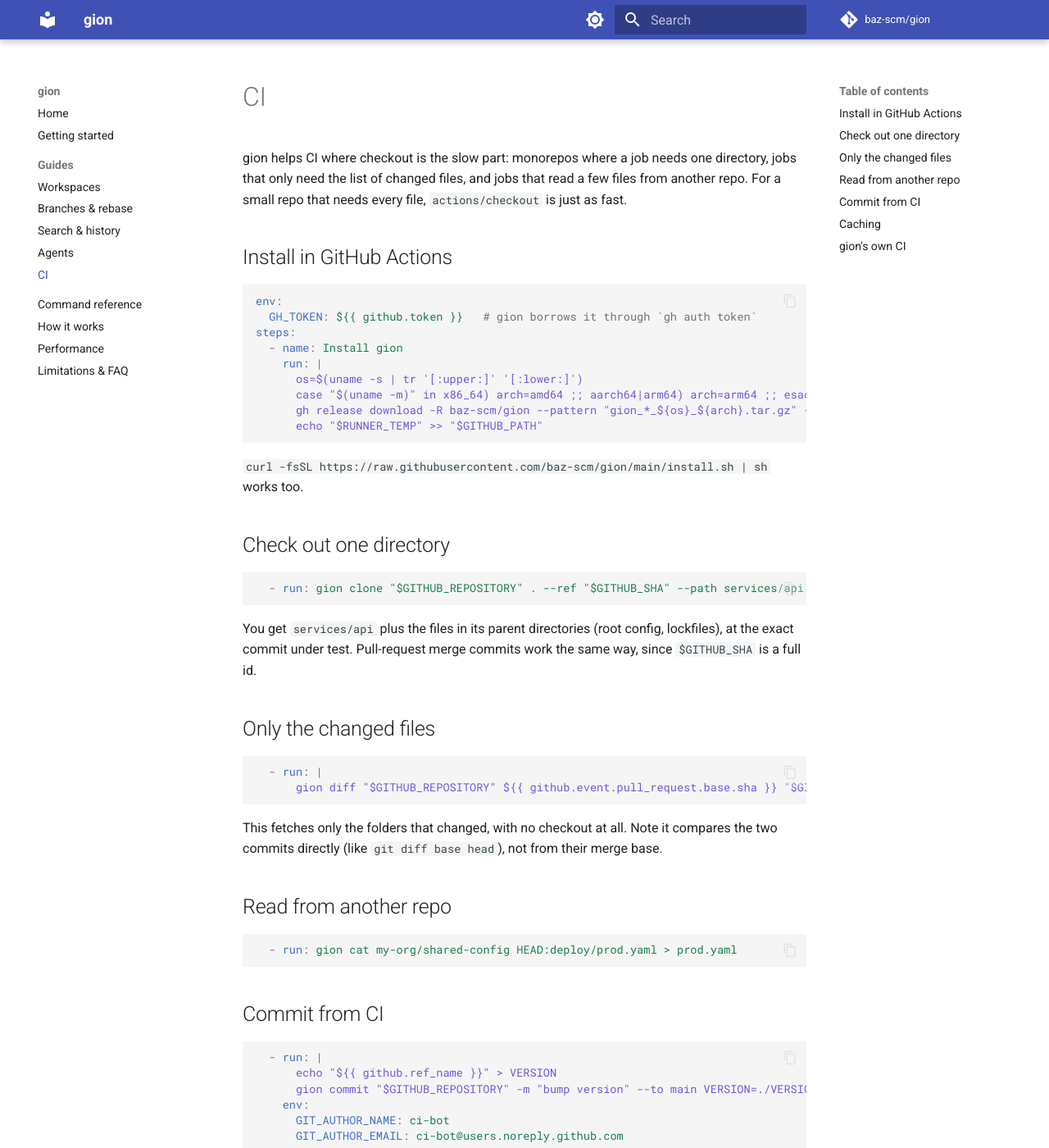
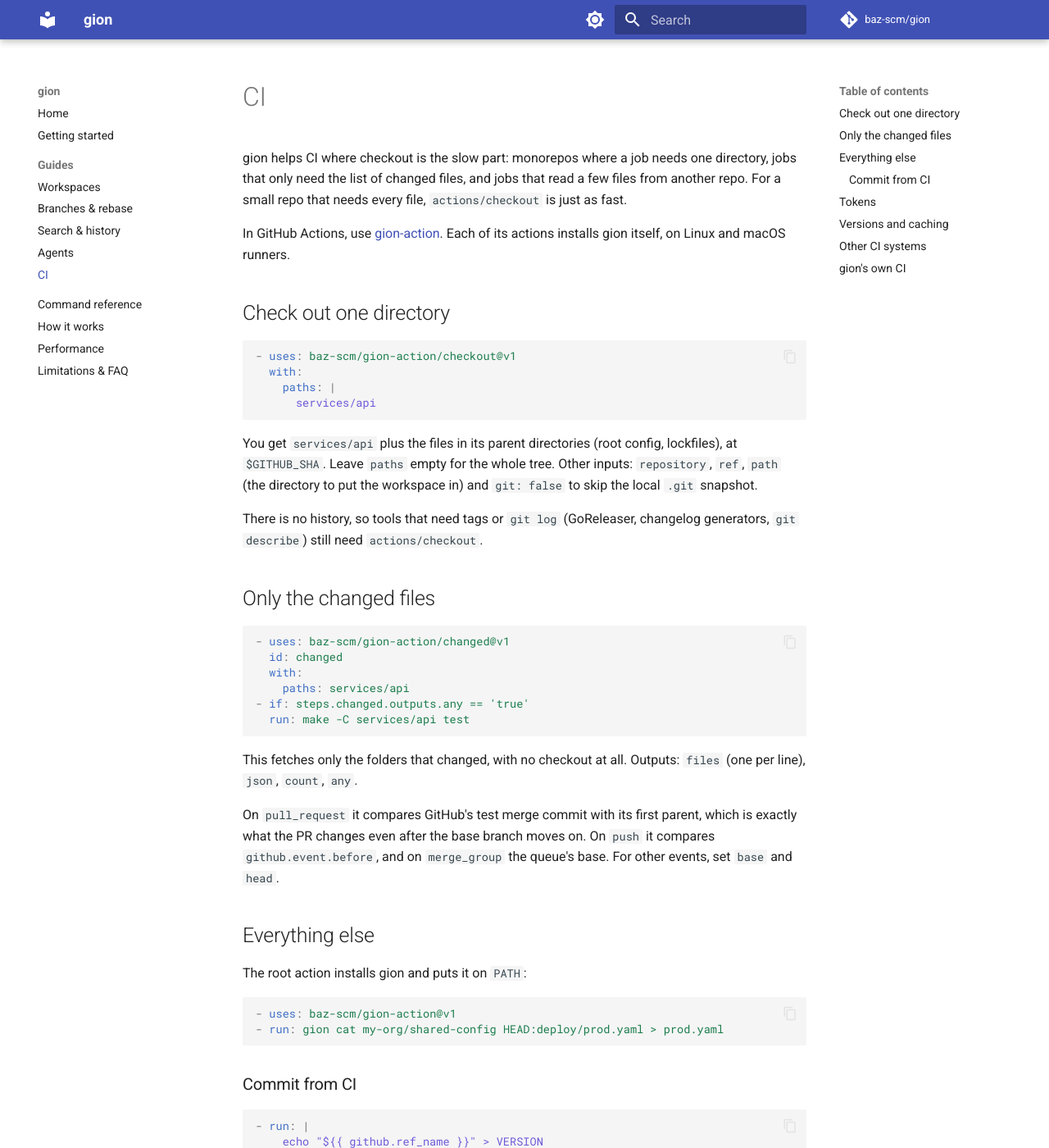
Before and after one commit to baz-scm/gion, an MkDocs documentation site: the page built from docs/ci.md, in a window 1280 px wide and 1400 px high. Shown: the whole window at 82% size. Built offline with MkDocs 1.6.1 and Material for MkDocs 9.7.7, drawn with Linux system fonts in a browser that asks for light colours; comment, search, counter and statistics services are not loaded; some of the changed text lies outside the part shown.

Commit message:
docs: point CI users and agents at gion-action
Co-Authored-By: Claude Opus 5.5 <noreply@anthropic.com>

````diff
--- a/docs/ci.md
+++ b/docs/ci.md
@@ -2,62 +2,86 @@
 
 gion helps CI where checkout is the slow part: monorepos where a job needs one directory, jobs that only need the list of changed files, and jobs that read a few files from another repo. For a small repo that needs every file, `actions/checkout` is just as fast.
 
-## Install in GitHub Actions
-
-```yaml
-env:
-  GH_TOKEN: ${{ github.token }}   # gion borrows it through `gh auth token`
-steps:
-  - name: Install gion
-    run: |
-      os=$(uname -s | tr '[:upper:]' '[:lower:]')
-      case "$(uname -m)" in x86_64) arch=amd64 ;; aarch64|arm64) arch=arm64 ;; esac
-      gh release download -R baz-scm/gion --pattern "gion_*_${os}_${arch}.tar.gz" -O - | tar -xz -C "$RUNNER_TEMP" gion
-      echo "$RUNNER_TEMP" >> "$GITHUB_PATH"
-```
-
-`curl -fsSL https://raw.githubusercontent.com/baz-scm/gion/main/install.sh | sh` works too.
+In GitHub Actions, use [gion-action](https://github.com/baz-scm/gion-action). Each of its actions installs gion itself, on Linux and macOS runners.
 
 ## Check out one directory
 
 ```yaml
-  - run: gion clone "$GITHUB_REPOSITORY" . --ref "$GITHUB_SHA" --path services/api
+- uses: baz-scm/gion-action/checkout@v1
+  with:
+    paths: |
+      services/api
 ```
 
-You get `services/api` plus the files in its parent directories (root config, lockfiles), at the exact commit under test. Pull-request merge commits work the same way, since `$GITHUB_SHA` is a full id.
+You get `services/api` plus the files in its parent directories (root config, lockfiles), at `$GITHUB_SHA`. Leave `paths` empty for the whole tree. Other inputs: `repository`, `ref`, `path` (the directory to put the workspace in) and `git: false` to skip the local `.git` snapshot.
+
+There is no history, so tools that need tags or `git log` (GoReleaser, changelog generators, `git describe`) still need `actions/checkout`.
 
 ## Only the changed files
 
 ```yaml
-  - run: |
-      gion diff "$GITHUB_REPOSITORY" ${{ github.event.pull_request.base.sha }} "$GITHUB_SHA" --name-only > changed.txt
+- uses: baz-scm/gion-action/changed@v1
+  id: changed
+  with:
+    paths: services/api
+- if: steps.changed.outputs.any == 'true'
+  run: make -C services/api test
 ```
 
-This fetches only the folders that changed, with no checkout at all. Note it compares the two commits directly (like `git diff base head`), not from their merge base.
+This fetches only the folders that changed, with no checkout at all. Outputs: `files` (one per line), `json`, `count`, `any`.
 
-## Read from another repo
+On `pull_request` it compares GitHub's test merge commit with its first parent, which is exactly what the PR changes even after the base branch moves on. On `push` it compares `github.event.before`, and on `merge_group` the queue's base. For other events, set `base` and `head`.
+
+## Everything else
+
+The root action installs gion and puts it on `PATH`:
 
 ```yaml
-  - run: gion cat my-org/shared-config HEAD:deploy/prod.yaml > prod.yaml
+- uses: baz-scm/gion-action@v1
+- run: gion cat my-org/shared-config HEAD:deploy/prod.yaml > prod.yaml
 ```
 
-## Commit from CI
+### Commit from CI
 
 ```yaml
-  - run: |
-      echo "${{ github.ref_name }}" > VERSION
-      gion commit "$GITHUB_REPOSITORY" -m "bump version" --to main VERSION=./VERSION
-    env:
-      GIT_AUTHOR_NAME: ci-bot
-      GIT_AUTHOR_EMAIL: ci-bot@users.noreply.github.com
+- run: |
+    echo "${{ github.ref_name }}" > VERSION
+    gion commit "$GITHUB_REPOSITORY" -m "bump version" --to main VERSION=./VERSION
+  env:
+    GIT_AUTHOR_NAME: ci-bot
+    GIT_AUTHOR_EMAIL: ci-bot@users.noreply.github.com
 ```
 
 The job needs `permissions: contents: write`. The push is compare-and-swap, so a concurrent push to `main` that touches other files is rebased over, and one that touches `VERSION` fails the step instead of being overwritten.
 
-## Caching
+## Tokens
 
-`~/.gion` holds only immutable objects, so caching it between runs is always safe (`actions/cache` with any key).
+Every gion-action action exports its `token` input (default `github.token`) as `GITHUB_TOKEN`, which gion uses for github.com. `github.token` only reaches the repository running the workflow. To read other private repos or push to them, pass a PAT or GitHub App token:
+
+```yaml
+- uses: baz-scm/gion-action@v1
+  with:
+    token: ${{ secrets.ORG_READ_TOKEN }}
+```
+
+## Versions and caching
+
+Each gion-action release installs a pinned gion version, so it skips looking up the latest release. `@v1` moves to the newest gion shortly after each release. Set `version:` to pin one yourself, or `version: latest`.
+
+You don't need `actions/cache`. gion fetches only the objects a command needs, so a fresh runner is already fast, and restoring a cache of many small object files usually costs more than it saves. On self-hosted runners, `~/.gion` and the installed binary persist between jobs anyway.
+
+## Other CI systems
+
+Install with the script and call gion directly:
+
+```sh
+curl -fsSL https://raw.githubusercontent.com/baz-scm/gion/main/install.sh | sh
+gion clone "$REPO" . --ref "$COMMIT" --path services/api
+gion diff "$REPO" "$BASE" "$COMMIT" --name-only
+```
+
+`gion diff a b` compares the two commits directly (like `git diff a b`), not from their merge base. If the base branch has moved on, compare against the merge commit's first parent, as gion-action does, or against the merge base.
 
 ## gion's own CI
 
-[gion's CI](https://github.com/baz-scm/gion/blob/main/.github/workflows/ci.yml) checks itself out with the latest gion release in its test and release dry-run jobs. Only the real release uses `actions/checkout`, because GoReleaser needs a git repo for tags and the changelog.
+[gion's CI](https://github.com/baz-scm/gion/blob/main/.github/workflows/ci.yml) checks itself out with `baz-scm/gion-action/checkout@v1` in its test and release dry-run jobs. Only the real release uses `actions/checkout`, because GoReleaser needs a git repo for tags and the changelog.
````
Also changed, not shown: README.md (+2 -0 lines), docs/getting-started.md (+1 -1 lines), skills/gion/SKILL.md (+1 -0 lines).
